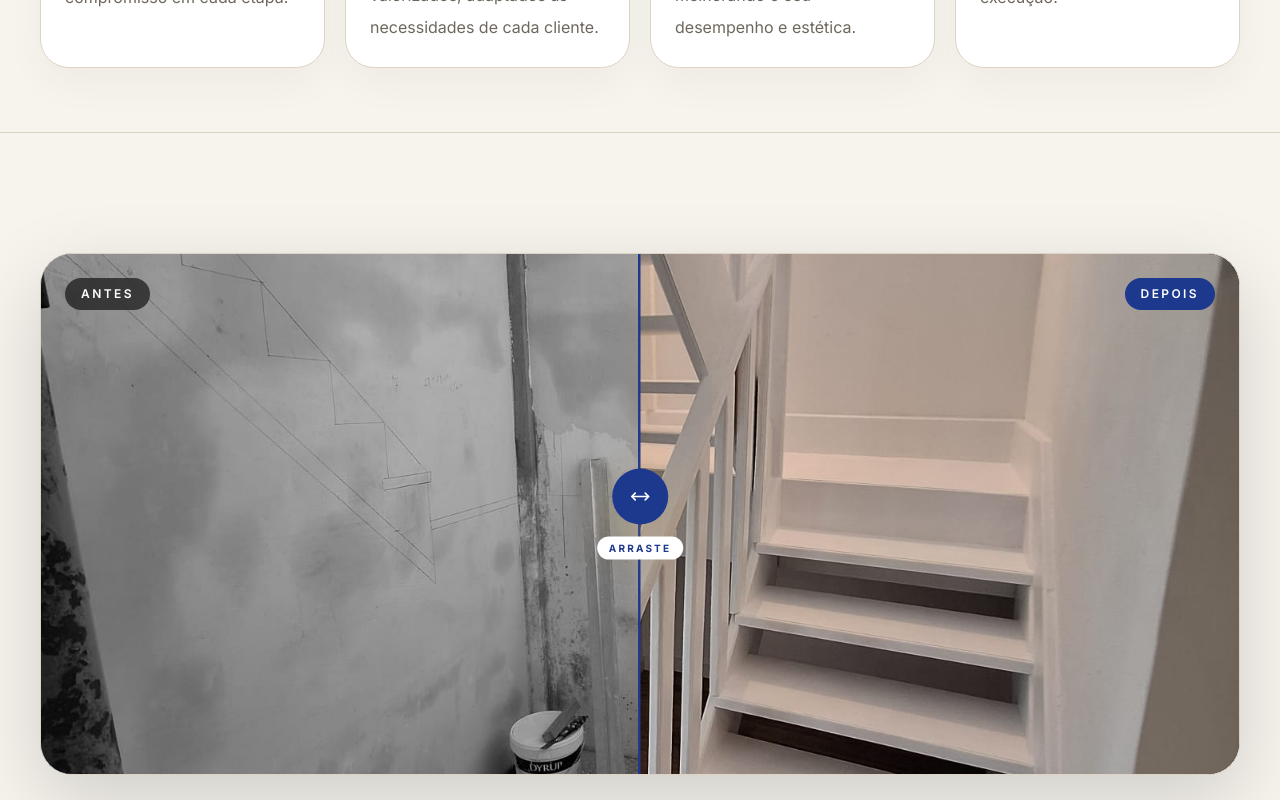
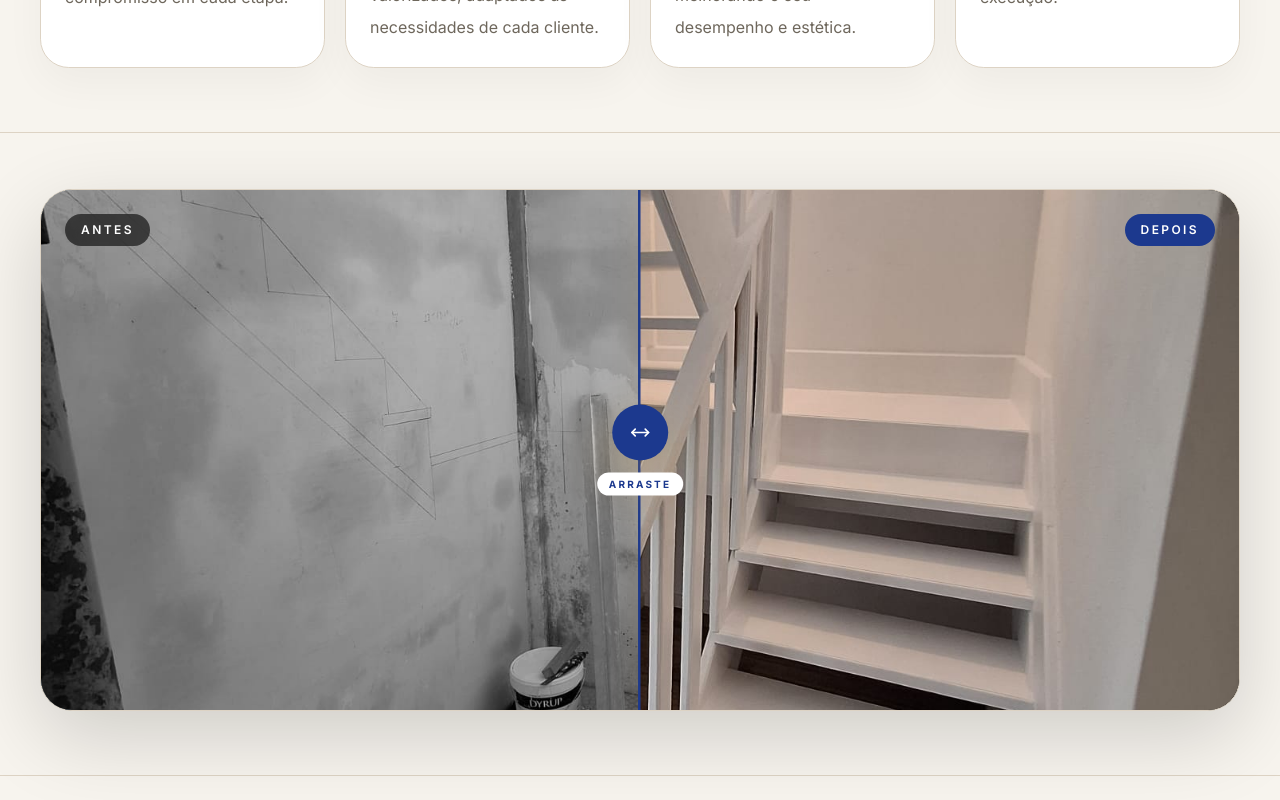
Before and after one commit to jheype/parametro-imaginario, a Next.js app: page / in a window 1280 px wide. Shown: the part 2660-3460 px from the top of the page. Built offline with nearby package versions, Linux system fonts and the light colour scheme.

Commit message:
fix: gap

```diff
--- a/app/page.tsx
+++ b/app/page.tsx
@@ -13,7 +13,7 @@ export default function Page() {
       <HeroSection />
       <BeforeAfterShowcase />
       <ServicesSection />
-      <section className="border-b border-brand-line py-12 sm:py-16">
+      <section className="border-b border-brand-line pb-12 sm:pb-16">
         <div className="container-shell">
           <BeforeAfterSlider
             beforeSrc="/before2.jpeg"
```
